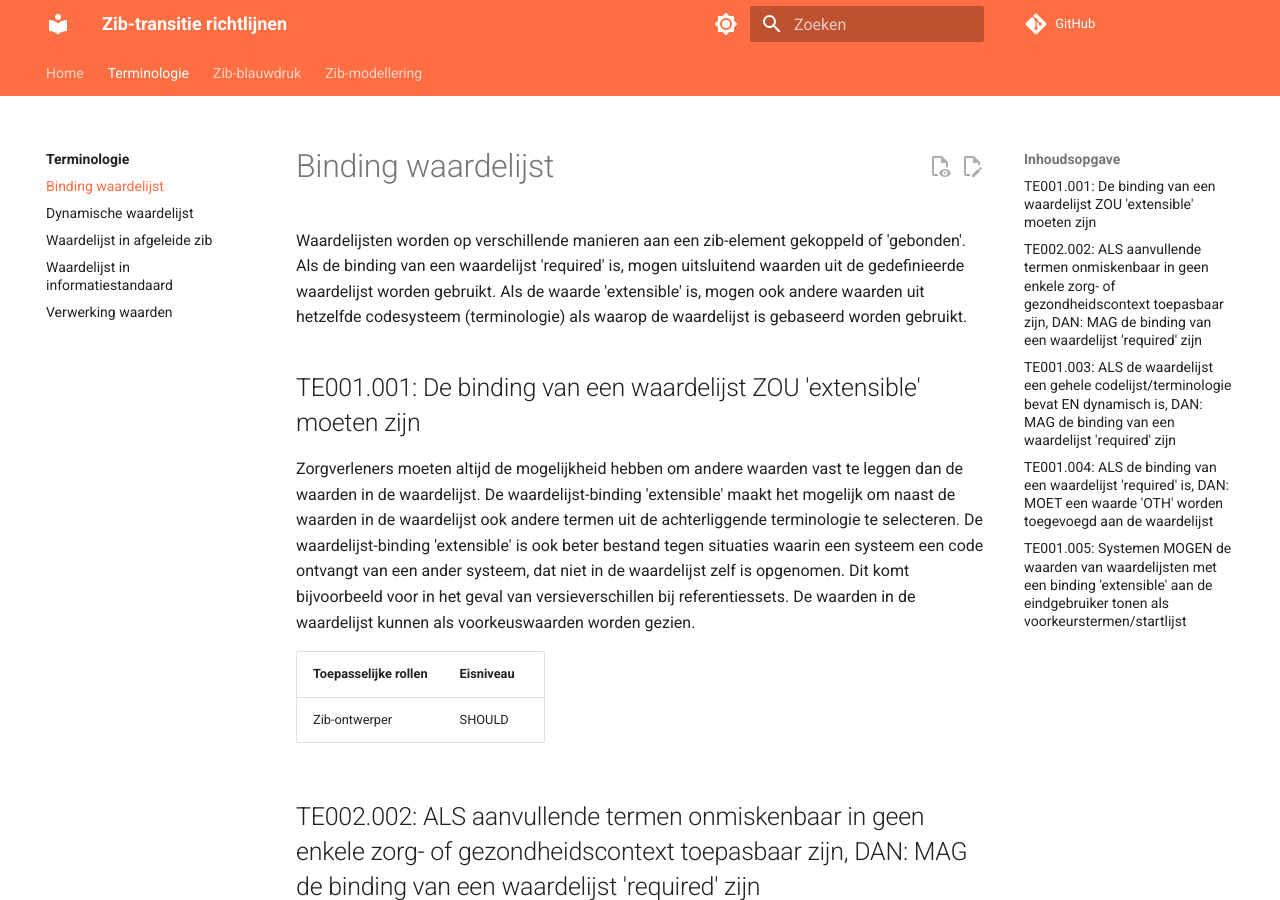
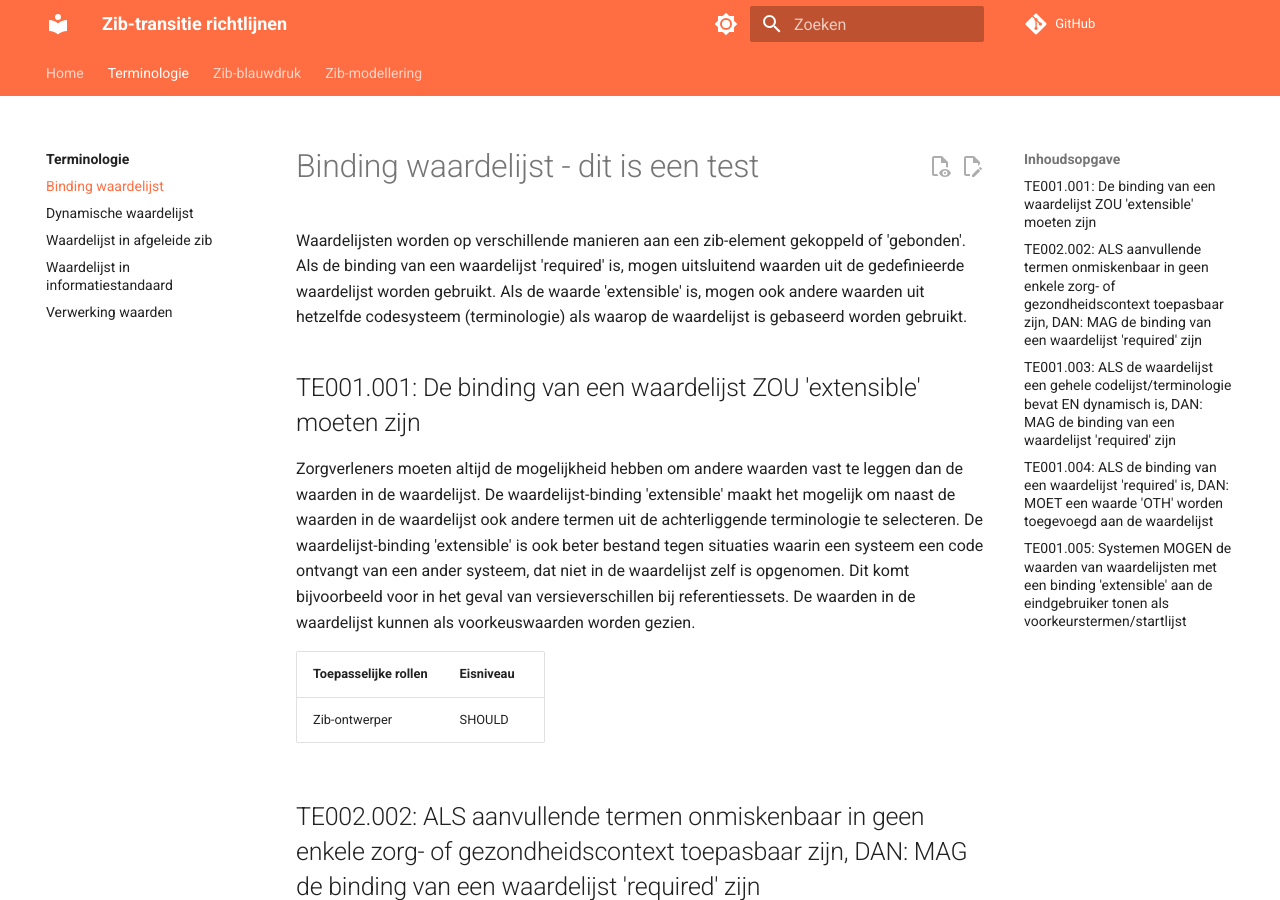
Before and after one commit to Nictiz/zib-transitie-richtlijnen-docs, an MkDocs documentation site: the page built from docs/terminologie/binding-waardelijst.md, in a window 1280 px wide and 900 px high. Built offline with MkDocs 1.6.1 and Material for MkDocs 9.7.7, drawn with Linux system fonts in a browser that asks for light colours; comment, search, counter and statistics services are not loaded.

Commit message:
Update binding-waardelijst.md
just a test

```diff
--- a/docs/terminologie/binding-waardelijst.md
+++ b/docs/terminologie/binding-waardelijst.md
@@ -1,4 +1,4 @@
-# Binding waardelijst
+# Binding waardelijst - dit is een test
 
 Waardelijsten worden op verschillende manieren aan een zib-element gekoppeld of 'gebonden'. Als de binding van een
 waardelijst 'required' is, mogen uitsluitend waarden uit de gedefinieerde waardelijst worden gebruikt. Als de waarde
```
